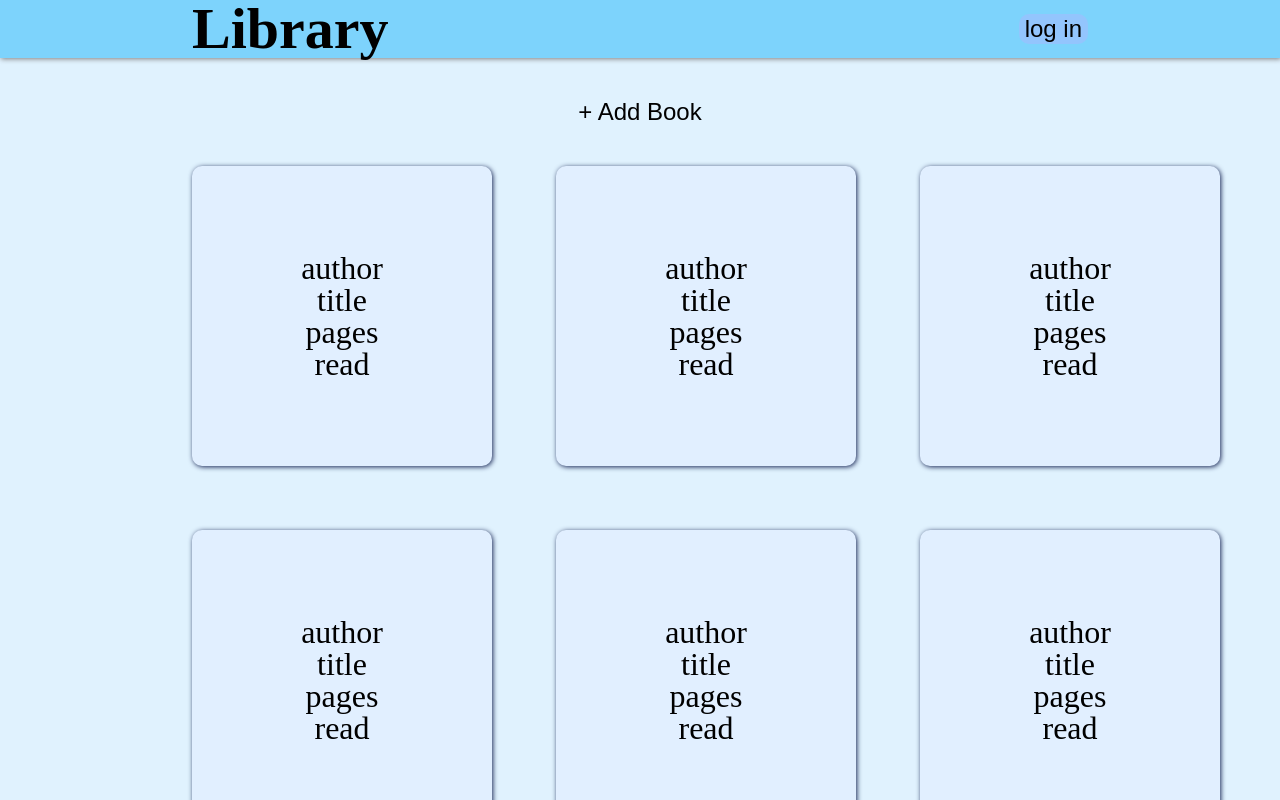
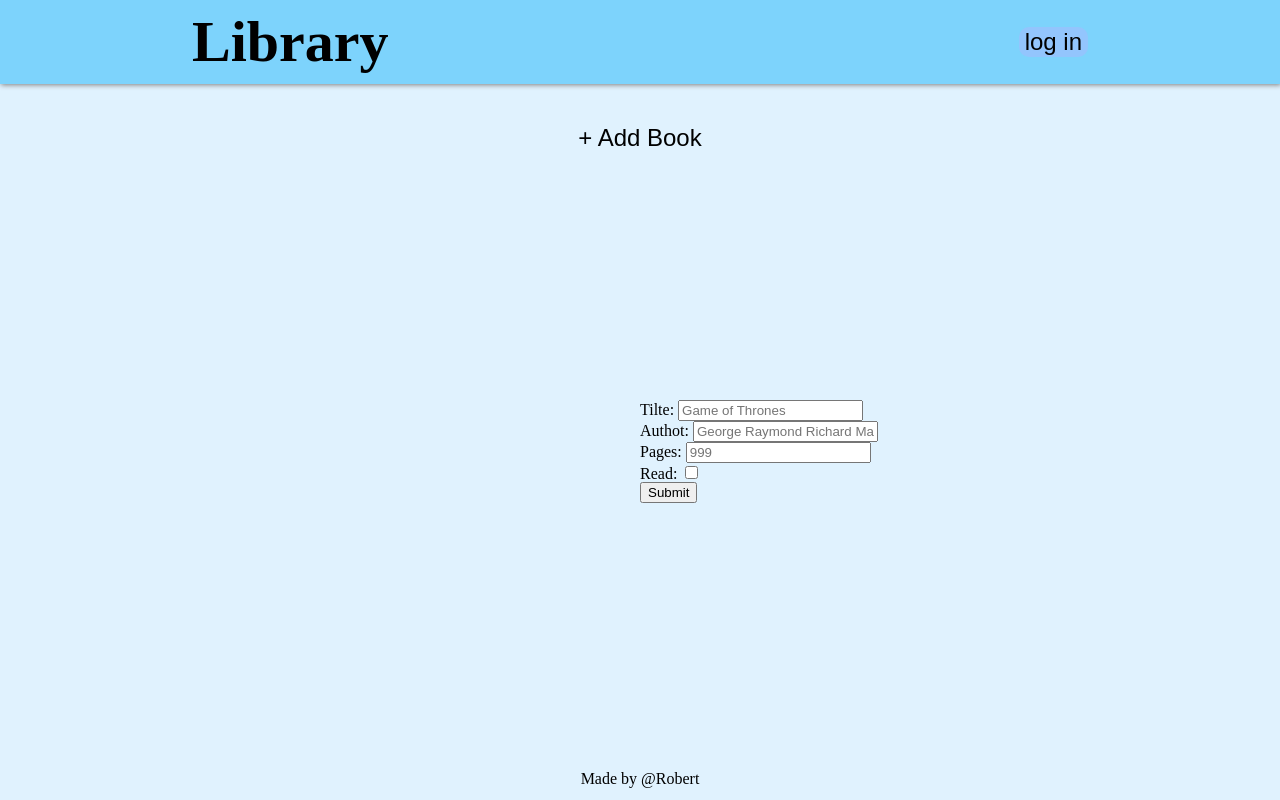
Before and after one commit to Unitato1/Project-Library, a plain HTML site: page index.html in a window 1280 px wide. Both pictures are taken after a click on the button "+ Add Book". Shown: the top 800 px of the page. Drawn offline with Linux system fonts and the light colour scheme.

Commit message:
Added Form

```diff
--- a/index.html
+++ b/index.html
@@ -7,72 +7,53 @@
     <title>Library</title>
     <link rel="stylesheet" href="reset.css" />
     <link rel="stylesheet" href="styles.css" />
-    <script src="main.js"></script>
+    <script src="main.js" defer></script>
   </head>
   <body>
+    <form id="book-form" class="hidden" action="#" method="get">
+      <div>
+        <label for="title">Tilte: </label>
+        <input
+          type="text"
+          id="title"
+          placeholder="Game of Thrones"
+          name="title"
+          required
+        />
+      </div>
+      <div>
+        <label for="author">Authot: </label>
+        <input
+          type="text"
+          id="author"
+          placeholder="George Raymond Richard Martin"
+          name="author"
+          required
+        />
+      </div>
+      <div>
+        <label for="pages">Pages: </label>
+        <input
+          type="number"
+          id="pages"
+          placeholder="999"
+          name="pages"
+          required
+        />
+      </div>
+      <div>
+        <label for="read">Read:</label>
+        <input type="checkbox" name="read" id="read" />
+      </div>
+      <div><button type="submit">Submit</button></div>
+    </form>
     <header>
       <h1>Library</h1>
       <button id="login">log in</button>
     </header>
     <main>
       <button id="book-add">+ Add Book</button>
-      <div id="book-container">
-        <div class="book">
-          <p>author</p>
-          <p>title</p>
-          <p>pages</p>
-          <p>read</p>
-        </div>
-        <div class="book">
-          <p>author</p>
-          <p>title</p>
-          <p>pages</p>
-          <p>read</p>
-        </div>
-        <div class="book">
-          <p>author</p>
-          <p>title</p>
-          <p>pages</p>
-          <p>read</p>
-        </div>
-        <div class="book">
-          <p>author</p>
-          <p>title</p>
-          <p>pages</p>
-          <p>read</p>
-        </div>
-        <div class="book">
-          <p>author</p>
-          <p>title</p>
-          <p>pages</p>
-          <p>read</p>
-        </div>
-        <div class="book">
-          <p>author</p>
-          <p>title</p>
-          <p>pages</p>
-          <p>read</p>
-        </div>
-        <div class="book">
-          <p>author</p>
-          <p>title</p>
-          <p>pages</p>
-          <p>read</p>
-        </div>
-        <div class="book">
-          <p>author</p>
-          <p>title</p>
-          <p>pages</p>
-          <p>read</p>
-        </div>
-        <div class="book">
-          <p>author</p>
-          <p>title</p>
-          <p>pages</p>
-          <p>read</p>
-        </div>
-        <div class="book">5</div>
-      </div>
+      <div id="book-container"></div>
     </main>
     <footer><h3>Made by @Robert</h3></footer>
   </body>
--- a/main.js
+++ b/main.js
@@ -0,0 +1,16 @@
+const book = (author, title, pages, read) => {
+  return { author, title, pages, read };
+};
+
+const bookself = (() => {
+  const create_bookshelf = () => {
+    return;
+  };
+})();
+console.log("hello");
+const form = document.querySelector("form");
+const add_book = document.querySelector("#book-add");
+add_book.addEventListener("click", () => {
+  console.log("hello");
+  form.className = form.className === "hidden" ? "show" : "hidden";
+});
--- a/styles.css
+++ b/styles.css
@@ -67,11 +67,12 @@
   flex: 1 1 0;
   width: 100%;
   height: 100%;
-  grid-template-columns: repeat(3, minmax(300px, 1fr));
-  grid-template-rows: repeat(2, minmax(300px, 1fr));
+  grid-template-columns: repeat(3, minmax(50px, 1fr));
+  grid-template-rows: repeat(2, minmax(50px, 1fr));
   grid-auto-rows: minmax(300px, 1fr);
   display: grid;
   gap: 5vw;
+  margin: 3vh;
 }
 .book {
   display: flex;
@@ -98,3 +99,15 @@
   padding-left: var(--padding-sides);
   padding-right: var(--padding-sides);
 }
+
+.hidden {
+  display: none;
+}
+
+.show {
+  position: absolute;
+  top: 50%;
+  left: 50%;
+  display: flex;
+  flex-direction: column;
+}
```
